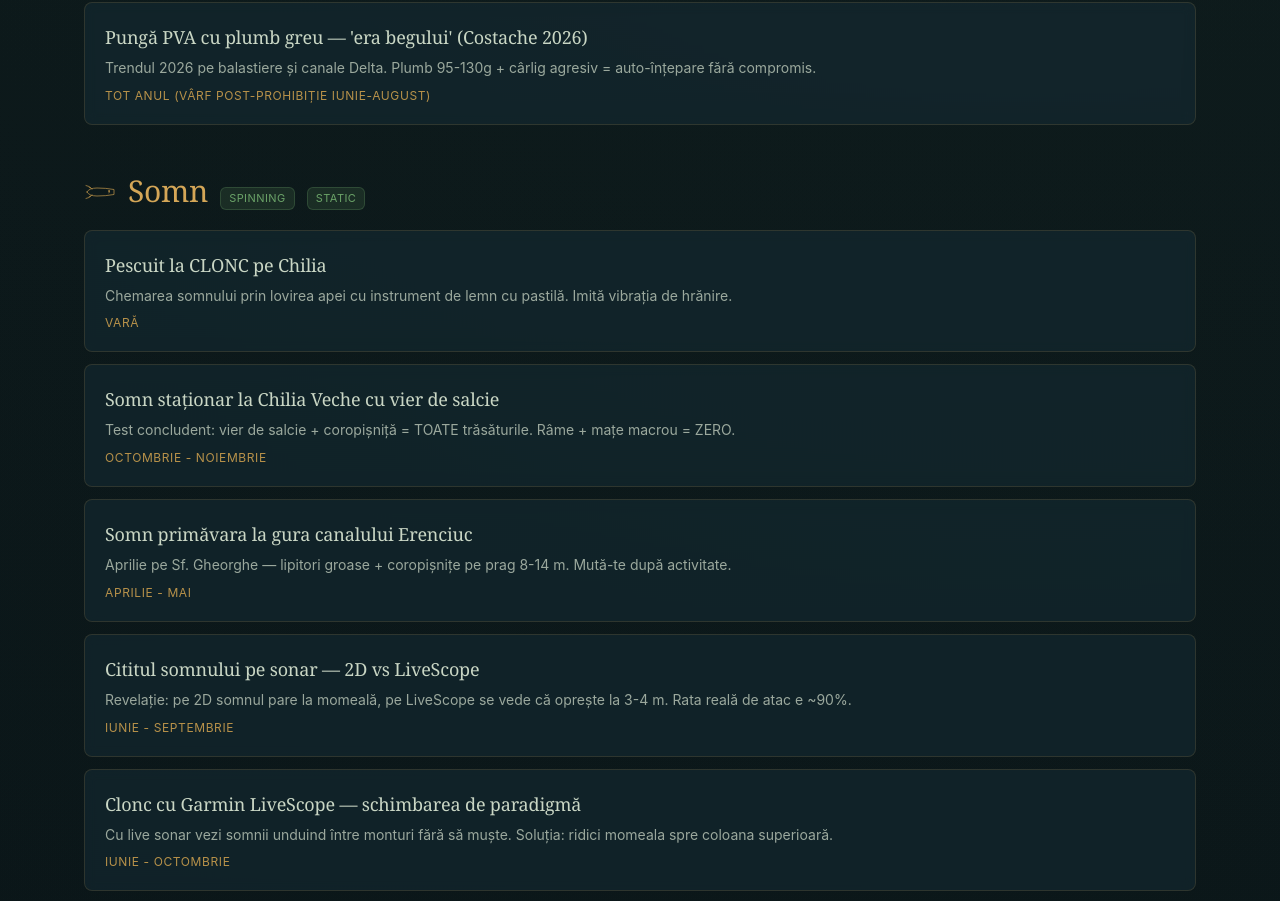
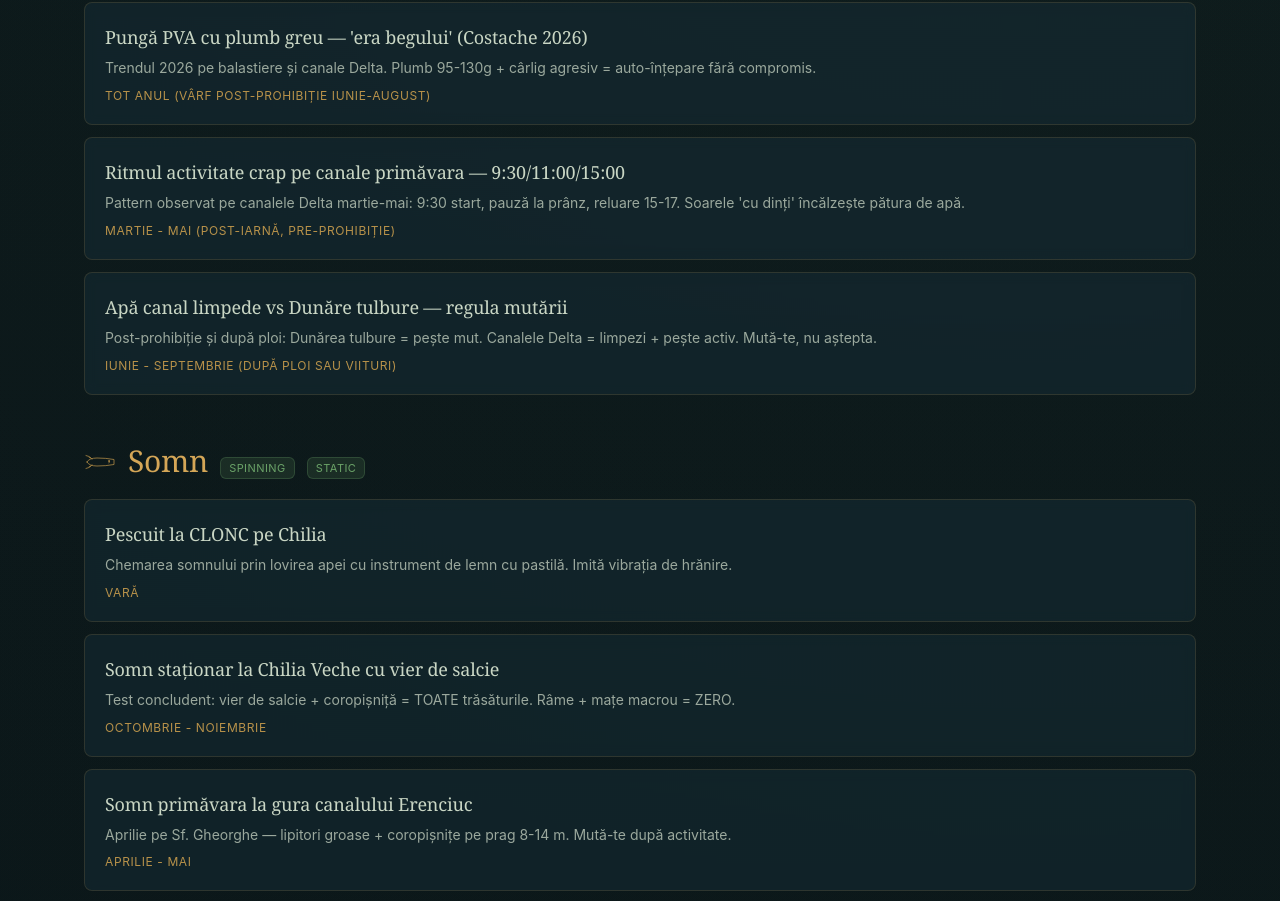
Before and after one commit to clawmvp/fishy, a Next.js app: page /tehnici in a window 1280 px wide. Shown: the part 5156-6057 px from the top of the page. Built offline with nearby package versions, Linux system fonts and the light colour scheme.

Commit message:
+conditii live pe homepage (cota Tulcea+Sulina, vremea, apa, luna). +2 locuri (Boda Proste+Lopatna, Groapa 25m Chilia). +2 tehnici (ritm activitate canale primavara 9:30/11:00/15:00, regula canale limpezi vs Dunare tulbure)

```diff
--- a/components/ConditiiLive.tsx
+++ b/components/ConditiiLive.tsx
@@ -64,7 +64,7 @@ export default async function ConditiiLive() {
   const date = new Date();
   const moon = getMoonPhase(date);
 
-  let forecasts;
+  let forecasts: Awaited<ReturnType<typeof fetchWeather>> = [];
   try { forecasts = await fetchWeather(REF_LAT, REF_LON, 1); } catch { forecasts = []; }
   const today = forecasts[0];
 
--- a/data/tehnici.ts
+++ b/data/tehnici.ts
@@ -1453,6 +1453,67 @@ tehnici.push(
   },
 );
 
+// Tehnici noi — insight #2 ritm activitate + #14 canale limpezi vs Dunăre tulbure
+tehnici.push(
+  {
+    slug: "ritm-activitate-canale-primavara",
+    specie: "crap",
+    metoda: "static",
+    titlu: "Ritmul activitate crap pe canale primăvara — 9:30/11:00/15:00",
+    scurt: "Pattern observat pe canalele Delta martie-mai: 9:30 start, pauză la prânz, reluare 15-17. Soarele 'cu dinți' încălzește pătura de apă.",
+    perioada: "Martie - mai (post-iarnă, pre-prohibiție)",
+    pasi: [
+      "07:00-09:30 — pauză (apa rece de la noapte, peștii inactivi)",
+      "09:30 — START activitate primă — soarele încălzește pătura de apă",
+      "09:30-11:00 — vârful matinal — pescuit intensiv recomandat",
+      "11:00-14:30 — pauză (peștii la adâncime — chiar la 18-20°C peștii intră 'caniculă psihologică')",
+      "14:30-15:00 — pregătire — reaprinzi senzorii, verifici monturile",
+      "15:00-17:00 — vârful după-amiezii — soarele 'cu dinți' reîncălzește apa",
+      "După 17:00 — scade gradual, pauză până dimineața",
+    ],
+    naluci: [],
+    echipament: [],
+    monturi: [],
+    sfaturi: [
+      "Pauza de prânz NU e timp pierdut — nadești de rezervă pentru reluarea de 15:00",
+      "În martie devreme: activitatea începe mai târziu (10:30 în loc de 9:30)",
+      "În aprilie-mai: vârfurile sunt mai clare (40-60 min cu 2-3 trăsături)",
+      "Ferestre similare se observă pe canale interioare (Mila 23, Boda Proste) — NU pe brațele principale",
+      "Brațele principale (Sulina, Chilia) au mai puțină variație orară — apa mai stabilă termic",
+    ],
+    citate: [
+      "Soarele 'cu dinți' — soare puternic dar apă încă rece. Combinația care REGE încălzește pătura de suprafață rapid.",
+    ],
+  },
+  {
+    slug: "canale-limpezi-vs-dunare-tulbure",
+    specie: "crap",
+    metoda: "static",
+    titlu: "Apă canal limpede vs Dunăre tulbure — regula mutării",
+    scurt: "Post-prohibiție și după ploi: Dunărea tulbure = pește mut. Canalele Delta = limpezi + pește activ. Mută-te, nu aștepta.",
+    perioada: "Iunie - septembrie (după ploi sau viituri)",
+    pasi: [
+      "Verifică VIZIBILITATEA apei: bagi plumbul 1 m, vezi dacă-l mai vezi = peste 80 cm vizibilitate = OK",
+      "Sub 50 cm vizibilitate pe Dunăre = APĂ TULBURE",
+      "Mergi la cel mai apropiat canal interior (Mila 23, Boda Proste, Lopatna, Crișan-Îngusta)",
+      "Verifică vizibilitatea — pe canale apa decantează mai repede",
+      "Dacă canalul e limpede, instalezi acolo — peștele s-a mutat și el",
+    ],
+    naluci: [],
+    echipament: [],
+    monturi: [],
+    sfaturi: [
+      "Pe Dunăre tulbure → SOMN poate fi activ (caută vibrația); CRAP refuză",
+      "Pe Dunăre tulbure + canale limpezi → crapul migrează în canale în 24-48h",
+      "Cauza: sedimentele răcoresc Dunărea cu 2-3°C; canalele rămân stabile termic",
+      "Excepție: viituri Siret/Prut durează 7-10 zile; ploaie locală 1-2 zile",
+    ],
+    citate: [
+      "Dacă Dunărea = ciocolată, pescuiești pe canale. Punct.",
+    ],
+  },
+);
+
 export function getTehnica(slug: string) {
   return tehnici.find((t) => t.slug === slug);
 }
```
